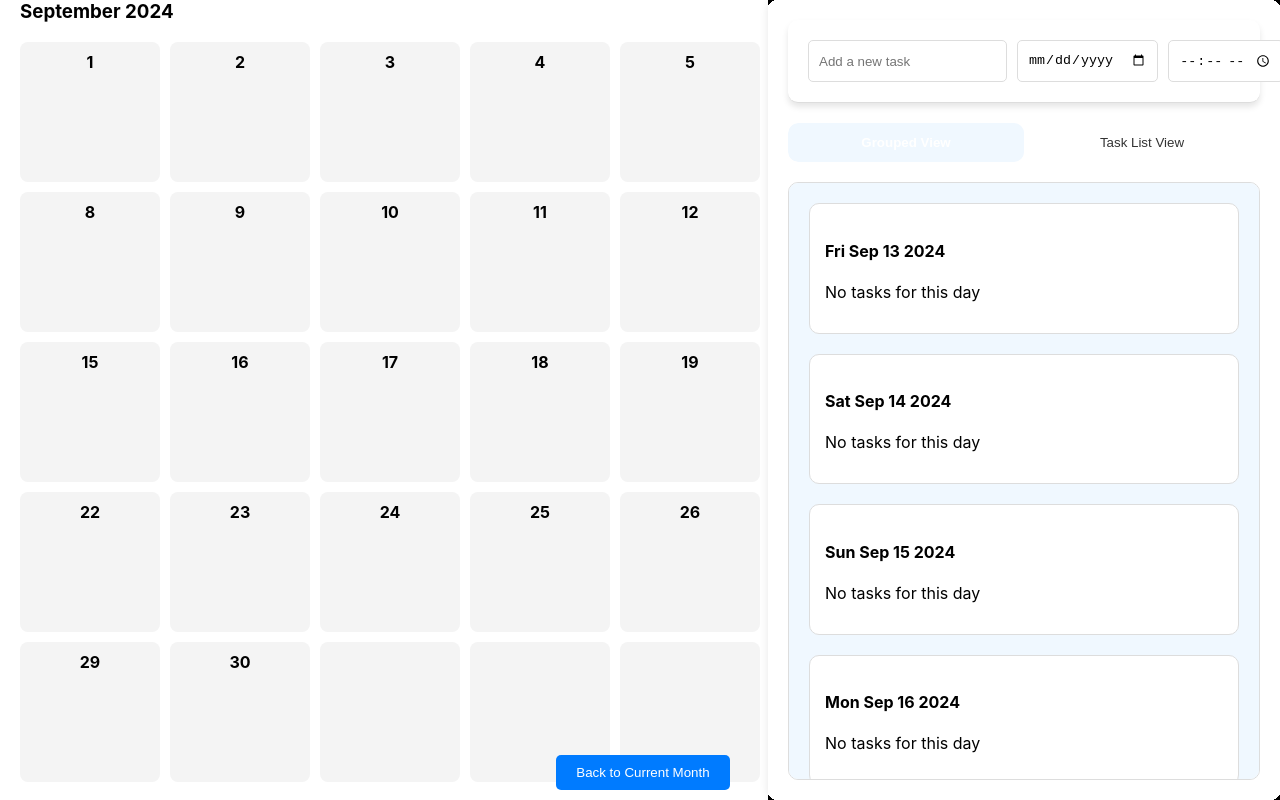
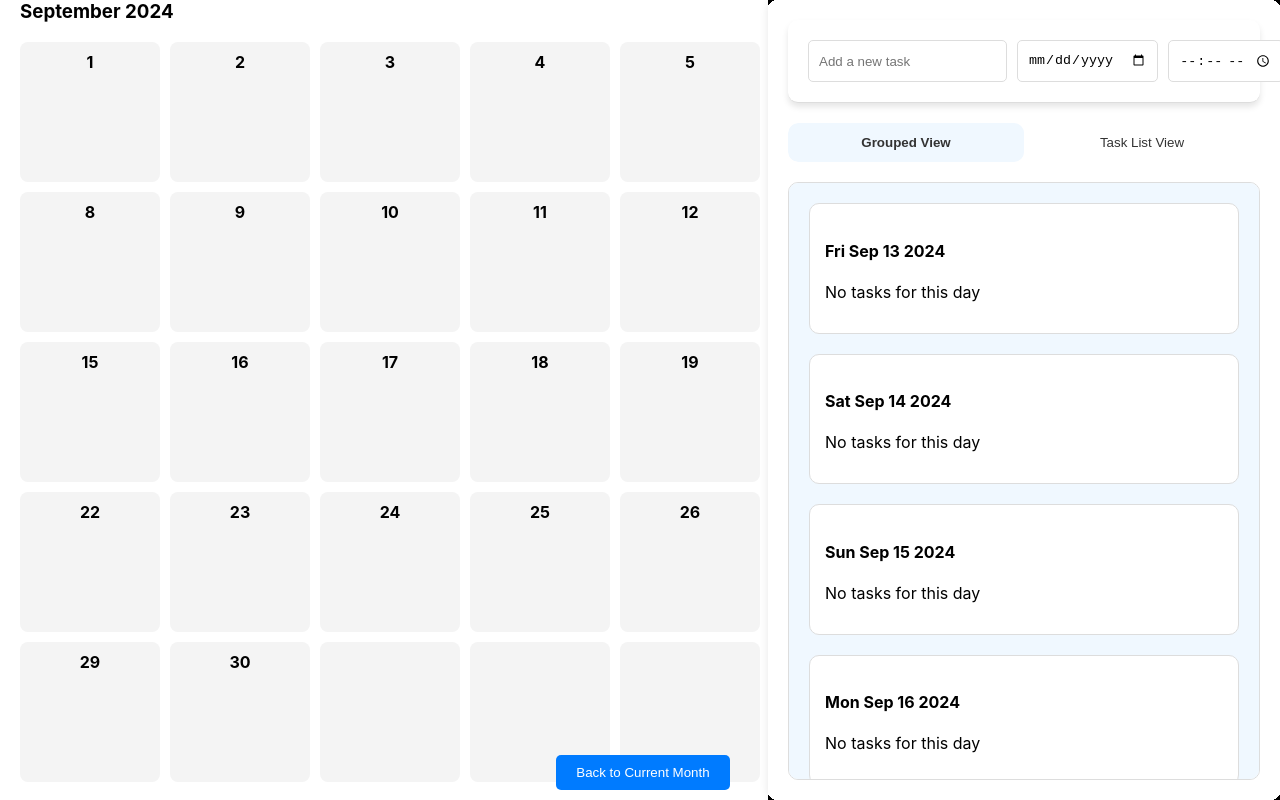
Before and after one commit to TuckTuckC/Calendar-Plus, a React (Create React App) app: page / in a window 1280 px wide. In both pictures the pointer is over the button "Grouped View". Built offline with nearby package versions, Linux system fonts and the light colour scheme; the HTML template or start-up script is replaced by a standard one.

Commit message:
updates styling for task view buttons

```diff
--- a/src/Components/TodoList/TodoList.css
+++ b/src/Components/TodoList/TodoList.css
@@ -164,5 +164,7 @@
 
 /* Additional styles to make sure the buttons still look clickable */
 .view-toggle button:hover {
-    color: #fff;
+    /* filter: brightness(1.2) saturate(1.5); */
+    transform: scale(1.05); /* Slightly enlarge the button on hover */
+    transition: filter 0.3s ease, transform 0.3s ease;
 }
```
